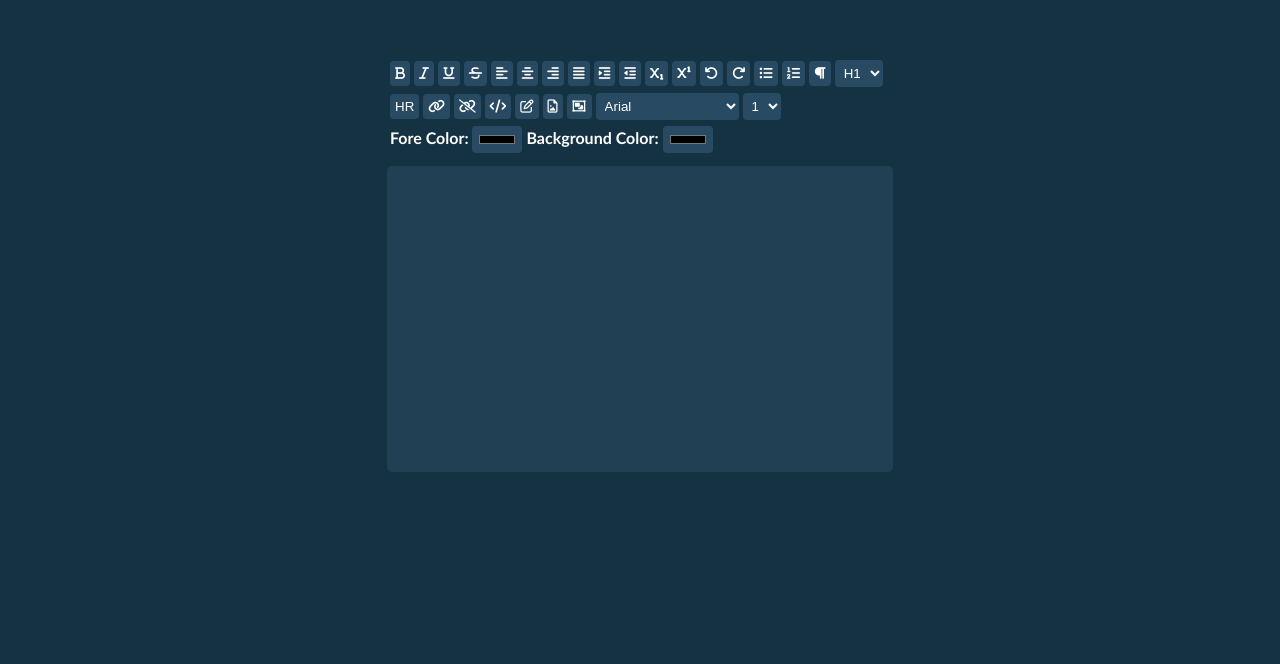
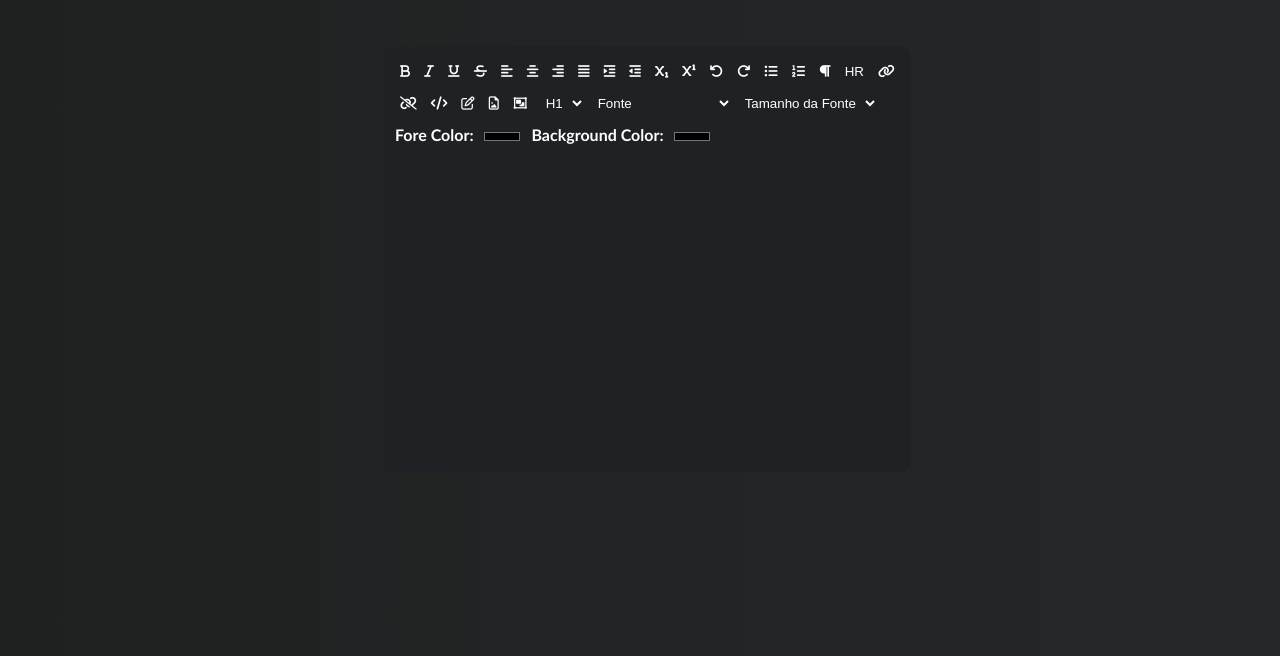
Before and after one commit to Israhribeiro/editorRichText, a plain HTML site: page index.html in a window 1280 px wide. Shown: the part 144-808 px from the top of the page. Drawn offline with Linux system fonts and the light colour scheme.

Commit message:
Add files via upload

```diff
--- a/index.html
+++ b/index.html
@@ -28,6 +28,13 @@
         <button><i onclick="execCmd('insertUnorderedList');" class="fa fa-list-ul"></i></button>
         <button><i onclick="execCmd('insertOrderedList');" class="fa fa-list-ol"></i></button>
         <button><i onclick="execCmd('insertParagraph');" class="fa fa-paragraph"></i></button>
+        <button onclick="execCmd('insertHorizontalRule');">HR</button>
+        <button><i onclick="execCmd('createLink',prompt('Insira uma URL','http://'));" class="fa fa-link"></i></button>
+        <button><i onclick="execCmd('unlink');" class="fa fa-unlink"></i></button>
+        <button><i onclick="toggleSource();" class="fa fa-code"></i></button>
+        <button><i onclick="toggleEdit();" class="fa fa-edit"></i></button>
+        <button><i onclick="execCommandWithArg('image',prompt('Insira uma URL de uma imagem',''));" class="fa fa-file-image-o"></i></button>
+        <button><i onclick="execCmd('selectAll');" class="fa fa-object-group"></i></button>
         <select onchange="execCommandWithArg('formatBlock',this.value);">
             <option value="H1">H1</option>
             <option value="H2">H2</option>
@@ -36,14 +43,8 @@
             <option value="H5">H5</option>
             <option value="H6">H6</option>
         </select>
-        <button onclick="execCmd('insertHorizontalRule');">HR</button>
-        <button><i onclick="execCmd('createLink',prompt('Insira uma URL','http://'));" class="fa fa-link"></i></button>
-        <button><i onclick="execCmd('unlink');" class="fa fa-unlink"></i></button>
-        <button><i onclick="toggleSource();" class="fa fa-code"></i></button>
-        <button><i onclick="toggleEdit();" class="fa fa-edit"></i></button>
-        <button><i onclick="execCommandWithArg('image',prompt('Insira uma URL de uma imagem',''));" class="fa fa-file-image-o"></i></button>
-        <button><i onclick="execCmd('selectAll');" class="fa fa-object-group"></i></button>
         <select onchange="execCommandWithArg('fontName',this.value);">
+            <option value="" disabled selected>Fonte</option>
             <option value="Arial">Arial</option>
             <option value="TimesNewRoman">Times New Roman</option>
             <option value="Verdana">Verdana</option>
@@ -53,6 +54,7 @@
             <option value="Georgia">Georgia</option>
         </select>
         <select onchange="execCommandWithArg('fontSize',this.value);">
+            <option value="" disabled selected>Tamanho da Fonte</option>
             <option value="1">1</option>
             <option value="2">2</option>
             <option value="3">3</option>
@@ -61,10 +63,10 @@
             <option value="6">6</option>
             <option value="7">7</option>
         </select><br>
-        <span class="texto"> Fore Color: </span> <input type="color" onchange="execCommandWithArg('foreColor',this.value);" />
-        <span class="texto"> Background Color:</span> <input type="color" onchange="execCommandWithArg('hiliteColor',this.value);" />
+        <span class="texto"> Fore Color: <input  type="color" onchange="execCommandWithArg('foreColor',this.value);" /></span>
+        <span class="texto"> Background Color: <input type="color" onchange="execCommandWithArg('hiliteColor',this.value);" /></span>
     </div>
-    <iframe class="caixaTexto" name="richTextField" style="width: 500px; height: 300px;"></iframe>
+    <iframe class="caixaTexto" name="richTextField" style="width: 520px; height: 300px;"></iframe>
     </div>
 </body>
 <script src="editor.js"></script>
--- a/style.css
+++ b/style.css
@@ -1,39 +1,66 @@
 .conteudo{
-    display: flex;
-    flex-direction: column;
-    justify-content: center;
-    align-items: center;
-    height: 100%;
+    display: grid;
+    grid-template-columns: 510px;
+    grid-template-rows: 120px 300px;
+    grid-template-areas: "botoes" "conteudo";
 }
 .botoes{
-    width: 500px;
-    margin-bottom: 10px;
+    grid-area: botoes;
+    width: 506px;
+    padding: 10px;
+    border-radius: 10px 10px 0px 0px;
+    background-color: #1f2224;
 }
 .texto{
+    align-self: center;
     font-family: 'Gill Sans', 'Gill Sans MT', Calibri, 'Trebuchet MS', sans-serif;
     font-weight: bold;
     color: white;
 }
 button:hover{
-    background-color: #326080;
+    background-color: #303335;
 }
 button, select, input{
+    outline: none;
     margin: 3px 0px;
     padding: 5px;
     color: white;
-    background-color: #284B63;
+    background-color: #1f2224;
     box-shadow: none;
     border-radius: 4px;
     border: none;
 }
 .caixaTexto{
-    display: block;
-    background-color: #224053;
-    border: none #224053;
-    border-radius: 5px;
+    grid-area: conteudo;
+    width: 506px;
+    background-color: #1f2224;
+    border: transparent;
+    border-radius: 0px 0px 10px 10px;
     padding: 3px;
+    overflow-x: scroll;
 }
 body, html{
+    display: flex;
+    justify-content: center;
+    align-items: center;
     height: 100%;
-    background-color: #153243;
 }
+html{
+    background-image: linear-gradient(to right,#1f2120,#25282b );
+}
+
+::-webkit-scrollbar {
+    width:10px;
+    height: 10px;
+    }
+
+    /* aqui é para personalizar o fundo da barra, neste caso estou colocando um fundo cinza escuro*/
+    ::-webkit-scrollbar-track {
+    background:#333;
+    }
+
+    /* aqui é a alça da barra, que demonstra a altura que você está na página
+    estou colocando uma cor azul clara nela*/
+    ::-webkit-scrollbar-thumb {
+    background: #2e9dd8;
+    }
```
